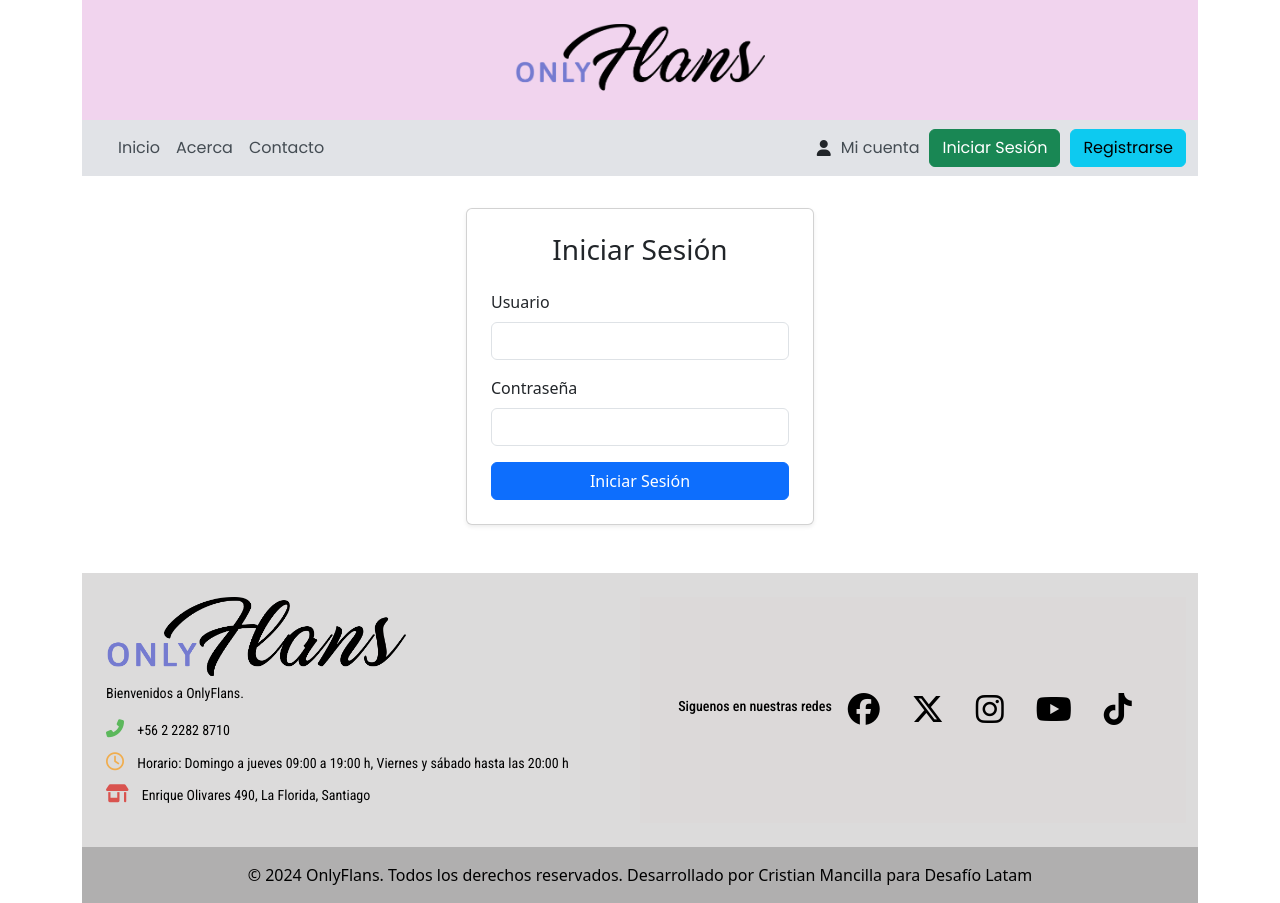
After one commit to crmago/projecto_modulo_6_onlyflans, a Django app: page /accounts/login/ in a window 1280 px wide. The commit adds this page. Run offline with Django 5.2, Linux system fonts and the light colour scheme.

Commit message:
se agregan solicitud del hito 5

```diff
--- a/main/static/css/styles.css
+++ b/main/static/css/styles.css
@@ -27,3 +27,136 @@
   color: red;
   font-weight: bold;
 }
+
+.card-img-top {
+  height: 200px;
+  object-fit: cover;
+}
+
+.card-footer {
+  background-color: #f8f9fa;
+  border-top: 1px solid #dee2e6;
+  padding: 1rem;
+}
+
+.card-footer h4 {
+  margin-bottom: 0;
+}
+
+.card-footer h4 .precio {
+  color: rgb(207, 8, 8);
+  font-weight: bold;
+}
+
+.account-options {
+  display: flex;
+  align-items: center;
+}
+
+.account-options span {
+  font-family: "Poppins", sans-serif;
+  margin-right: 10px;
+}
+
+.account-options i {
+  margin-right: 10px;
+}
+
+#registerButton {
+  margin-left: 10px;
+}
+
+.collapse a {
+  font-family: "Poppins", sans-serif;
+}
+
+.zoom-card {
+  transition: transform 0.3s ease;
+}
+
+.zoom-card:hover {
+  transform: scale(1.1);
+}
+
+@keyframes trackingInOut {
+
+  0%,
+  100% {
+    letter-spacing: 0em;
+  }
+
+  50% {
+    letter-spacing: 0.2em;
+  }
+}
+
+.tracking-text {
+  text-align: center;
+  animation: trackingInOut 4s;
+  font-size: 2em;
+}
+
+
+.lista-footer {
+  font-family: "Roboto Condensed", sans-serif;
+  font-size: 40px;
+  list-style-type: none;
+  padding: 0;
+  font-size: 14px;
+}
+
+.footer-item {
+  margin-bottom: 10px;
+  line-height: 1.6;
+}
+
+.lista-footer i {
+  margin-right: 10px;
+  font-size: 18px;
+  color: #337ab7; /* Color de los íconos */
+}
+
+/* Estilos específicos para cada tipo de ícono */
+.lista-footer .fa-phone-alt {
+  color: #5cb85c; /* Color verde */
+}
+
+.lista-footer .fa-clock {
+  color: #f0ad4e; /* Color amarillo */
+}
+
+.lista-footer .fa-store-alt {
+  color: #d9534f; /* Color rojo */
+}
+
+
+/* Archivo styles.css */
+
+
+
+h1 {
+  text-align: center;
+  color: #333;
+}
+
+.informacion {
+  margin-top: 20px;
+}
+
+h2 {
+  color: #4CAF50;
+  border-bottom: 2px solid #4CAF50;
+  padding-bottom: 5px;
+  margin-bottom: 10px;
+}
+
+p {
+  text-align: justify;
+  margin-bottom: 15px;
+}
+
+#img-a {
+  width: 100%;
+  border-radius: 5%;
+  margin-top: 2rem;
+}
--- /dev/null
+++ b/main/static/js/script.js
@@ -0,0 +1 @@
+// scrpit.js
--- a/main/templates/base.html
+++ b/main/templates/base.html
@@ -16,6 +16,9 @@
     crossorigin="anonymous" referrerpolicy="no-referrer" />
   <link rel="preconnect" href="https://fonts.googleapis.com">
   <link rel="preconnect" href="https://fonts.gstatic.com" crossorigin>
+  <link
+    href="https://fonts.googleapis.com/css2?family=Poppins:ital,wght@0,100;0,200;0,300;0,400;0,500;0,600;0,700;0,800;0,900;1,100;1,200;1,300;1,400;1,500;1,600;1,700;1,800;1,900&display=swap"
+    rel="stylesheet">
   <link href="https://fonts.googleapis.com/css2?family=Roboto+Condensed:ital,wght@0,100..900;1,100..900&display=swap"
     rel="stylesheet">
 
@@ -55,6 +58,9 @@
   <script src="https://cdn.jsdelivr.net/npm/bootstrap@5.3.2/dist/js/bootstrap.min.js"
     integrity="sha384-BBtl+eGJRgqQAUMxJ7pMwbEyER4l1g+O15P+16Ep7Q9Q+zqX6gSbd85u4mG4QzX+"
     crossorigin="anonymous"></script>
+
+  <script src="{% static 'js/script.js' %}"></script>
+
   {% block js %}
   {% endblock %}
 </body>
--- /dev/null
+++ b/main/templates/registration/login.html
@@ -0,0 +1,25 @@
+{% extends 'base.html' %}
+
+{% block content %}
+<div class="container">
+  <div class="row justify-content-center">
+    <div class="col-md-4">
+      <div class="card shadow-sm p-4">
+        <h3 class="text-center mb-4">Iniciar Sesión</h3>
+        <form method="post" action="{% url 'login' %}">
+          {% csrf_token %}
+          <div class="mb-3">
+            <label for="username" class="form-label">Usuario</label>
+            <input type="text" name="username" class="form-control" id="username" required>
+          </div>
+          <div class="mb-3">
+            <label for="password" class="form-label">Contraseña</label>
+            <input type="password" name="password" class="form-control" id="password" required>
+          </div>
+          <button type="submit" class="btn btn-primary w-100">Iniciar Sesión</button>
+        </form>
+      </div>
+    </div>
+  </div>
+</div>
+{% endblock %}
--- a/main/templates/snippets/footer.html
+++ b/main/templates/snippets/footer.html
@@ -4,8 +4,13 @@
     <div class="row">
       <div class="col-lg-6 col-md-12 mb-4 mb-md-0">
         <img src="{% static 'img/logo_onlyflans.png' %}" alt="OnlyFlans" width="300">
-        <p>
+        <p class="lista-footer">
           Bienvenidos a OnlyFlans.
+          <ul class="lista-footer">
+            <li class="footer-item"><i class="fas fa-phone-alt"></i> +56 2 2282 8710</li>
+            <li class="footer-item"><i class="far fa-clock"></i> Horario: Domingo a jueves 09:00 a 19:00 h, Viernes y sábado hasta las 20:00 h</li>
+            <li class="footer-item"><i class="fas fa-store-alt"></i> Enrique Olivares 490, La Florida, Santiago</li>
+        </ul>
         </p>
       </div>
 
@@ -13,7 +18,7 @@
         style="background-color: rgba(221, 211, 211, 0.2); padding: 20px;">
         <ul class="list-unstyled d-flex justify-content-center align-items-center m-0">
           <ul class="list-unstyled d-flex justify-content-center align-items-center m-0">
-            <h6>Siguenos en nuestras redes</h6>
+            <h5 class="lista-footer">Siguenos en nuestras redes</h5>
             <li class="mx-3">
               <a href="https://www.facebook.com" target="_blank" class="text-black"><i
                   class="fab fa-facebook fa-2x"></i></a>
@@ -42,6 +47,6 @@
   </div>
 
   <div class="text-center p-3" style="background-color: rgba(0, 0, 0, 0.2);">
-    © 2024 OnlyFlans. Todos los derechos reservados. desarrollado por Cristian Mancilla para Desafío Latam
+    © 2024 OnlyFlans. Todos los derechos reservados. Desarrollado por Cristian Mancilla para Desafío Latam
   </div>
 </footer>
--- a/main/templates/snippets/navbar.html
+++ b/main/templates/snippets/navbar.html
@@ -10,22 +10,39 @@
     <div class="collapse navbar-collapse" id="navbarSupportedContent">
       <ul class="navbar-nav me-auto mb-2 mb-lg-0">
         <li class="nav-item dropdown">
-          <a class="nav-link active text-black" aria-current="page" href="{% url 'inicio' %}">Inicio</a>
+          <a class="nav-link active" style="color: #444c53;" aria-current="page" href="{% url 'inicio' %}">Inicio</a>
+        </li>
+        {% if user.is_authenticated %}
+        <li class="nav-item">
+          <a class="nav-link active" style="color: #444c53;" aria-current="page"
+            href="{% url 'bienvenido' %}">Bienvenidos</a>
+        </li>
+        {% endif %}
+        <li class="nav-item">
+          <a class="nav-link active" style="color: #444c53;" href="{% url 'acerca' %}">Acerca</a>
         </li>
         <li class="nav-item">
-          <a class="nav-link active text-black" aria-current="page" href="{% url 'bienvenido' %}">Bienvenidos</a>
-        </li>
-        <li class="nav-item">
-          <a class="nav-link active text-black" href="{% url 'acerca' %}">Acerca</a>
-        </li>
-        <li class="nav-item">
-          <a class="nav-link active text-black" aria-current="page" href="{% url 'contacto' %}">Contacto</a>
+          <a class="nav-link active" style="color: #444c53;" aria-current="page"
+            href="{% url 'contacto' %}">Contacto</a>
         </li>
       </ul>
-      <form class="d-flex" role="search">
-        <input class="form-control me-2" type="search" placeholder="Buscar" aria-label="Search">
-        <button class="btn btn-secondary" type="submit">Buscar</button>
-      </form>
+      <div class="account-icon">
+        <div class="account-options">
+          <i class="fa-solid fa-user"></i>
+          {% if user.is_authenticated %}
+          <span>Hola {{ user.username }}</span>
+          <form action="{% url 'logout' %}" method="post">
+            {% csrf_token %}
+            <button type="submit" class="logout-link btn btn-danger" id="logoutButton">Cerrar Sesión
+            </button>
+          </form>
+          {% else %}
+          <span class="account-text" style="color: #444c53;">Mi cuenta</span>
+          <a href="{% url 'login' %}" class="login-link btn btn-success" id="loginButton">Iniciar Sesión</a>
+          <a href="#" class="register-link btn btn-info" id="registerButton">Registrarse</a>
+          {% endif %}
+        </div>
+      </div>
     </div>
   </div>
 </nav>
--- a/main/urls.py
+++ b/main/urls.py
@@ -1,3 +1,4 @@
+from django import views
 from django.urls import path
 from main.views import contacto, indice, acerca, bienvenido, contact_form
 
--- a/onlyflans/settings.py
+++ b/onlyflans/settings.py
@@ -10,6 +10,7 @@ For the full list of settings and their values, see
 https://docs.djangoproject.com/en/5.0/ref/settings/
 """
 
+import os
 from pathlib import Path
 
 # Build paths inside the project like this: BASE_DIR / 'subdir'.
@@ -123,3 +124,8 @@ STATIC_URL = '/static/'
 # https://docs.djangoproject.com/en/5.0/ref/settings/#default-auto-field
 
 DEFAULT_AUTO_FIELD = 'django.db.models.BigAutoField'
+
+
+# si el login es exitoso, debe redirigir aca
+LOGIN_REDIRECT_URL = '/bienvenido'
+LOGOUT_REDIRECT_URL = '/'
--- a/onlyflans/urls.py
+++ b/onlyflans/urls.py
@@ -19,5 +19,6 @@ from django.urls import path, include
 
 urlpatterns = [
     path('admin/', admin.site.urls),
-    path('', include('main.urls'))
+    path('', include('main.urls')),
+    path('accounts/', include('django.contrib.auth.urls'))
 ]
```
Also changed, not shown: main/admin.py (+10 -1 lines), main/forms.py (+25 -0 lines), main/models.py (+13 -0 lines), main/templates/about.html (+27 -1 lines), main/templates/index.html (+17 -15 lines), main/templates/registration/register.html (added, +13 -0 lines), main/templates/welcome.html (+22 -12 lines), main/views.py (+16 -16 lines), db.sqlite3.
